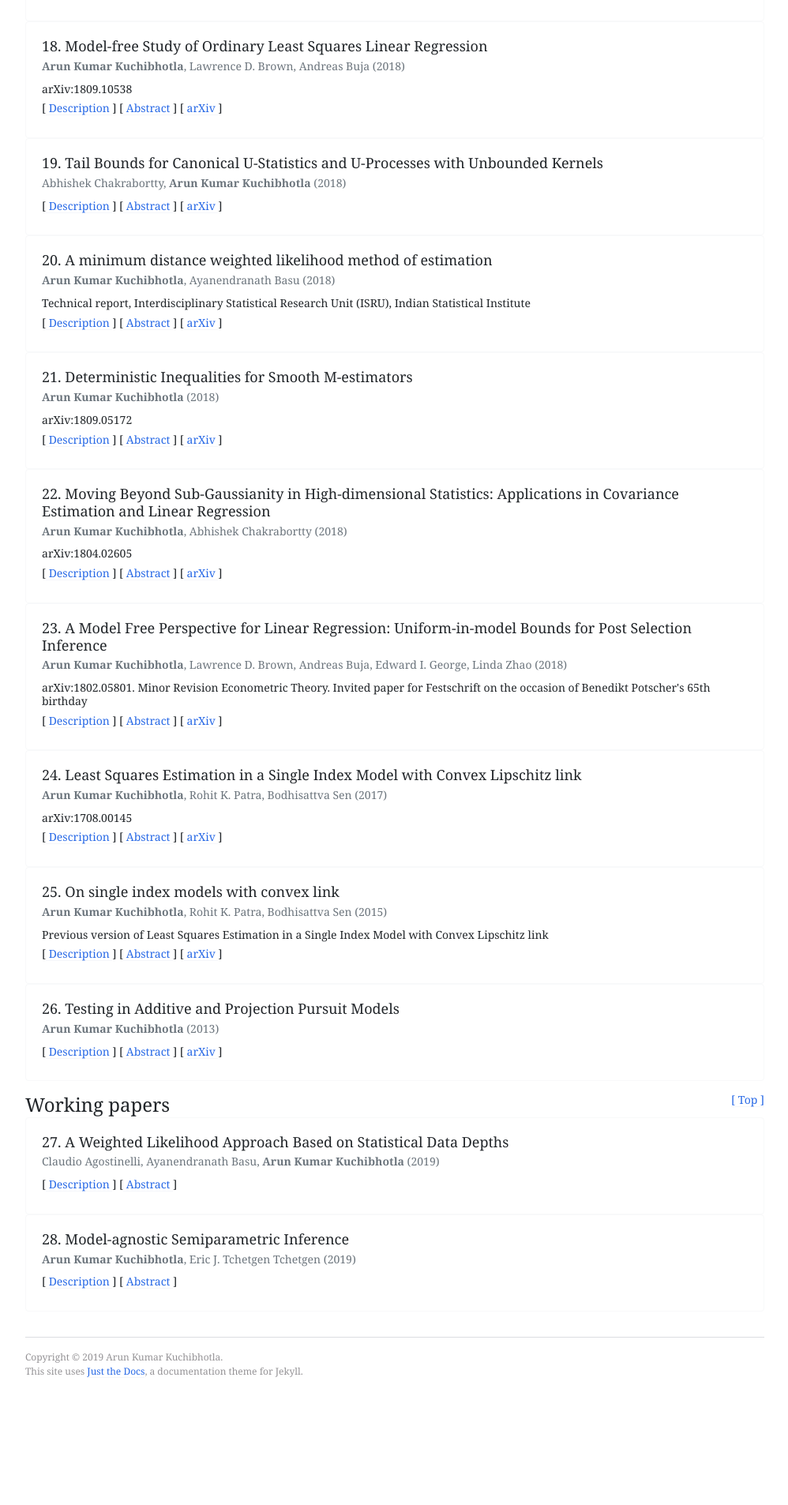
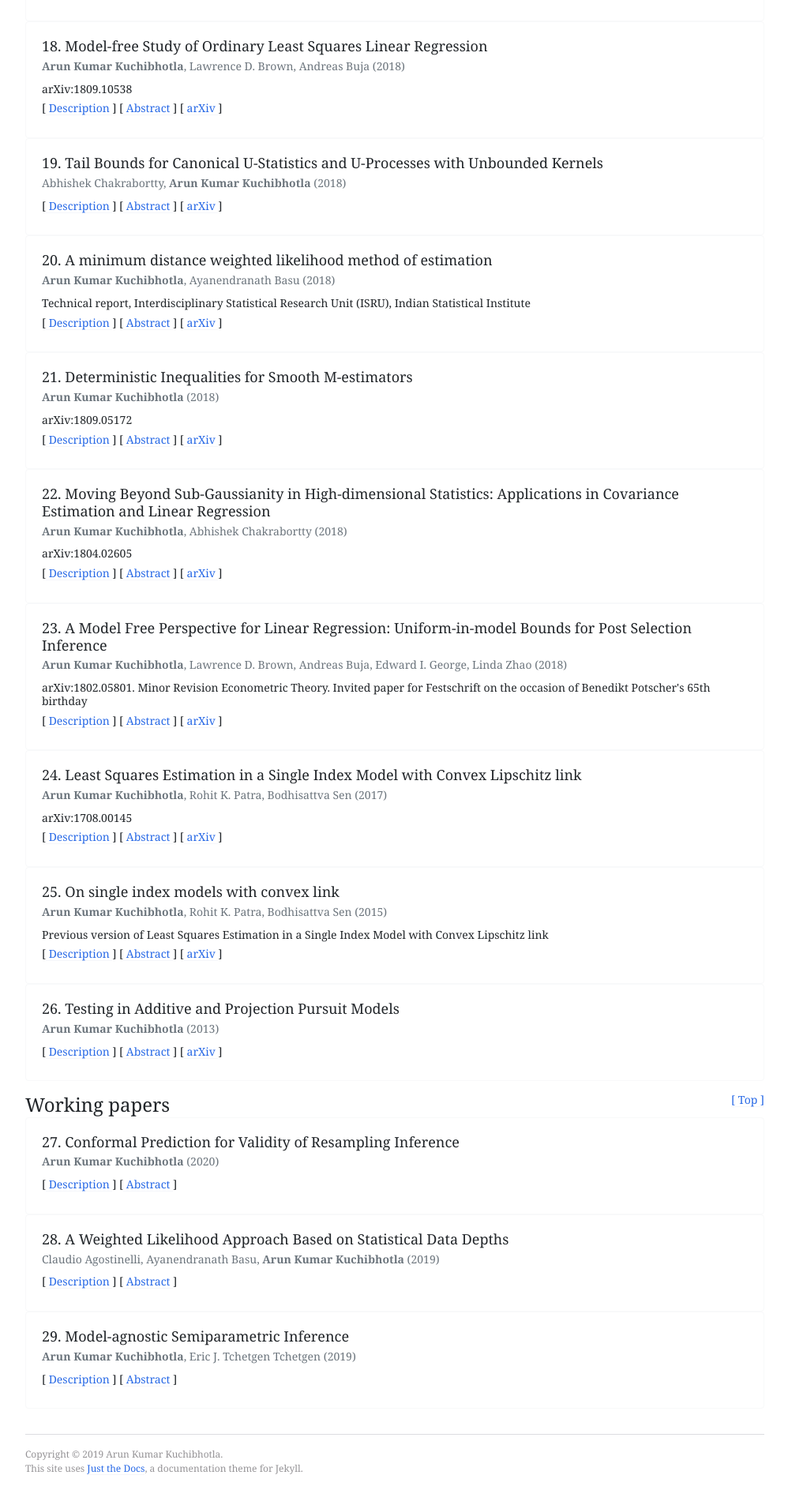
Before and after one commit to Arun-Kuchibhotla/Arun-Kuchibhotla.github.io, a Jekyll site: the page built from docs/research.md, in a window 1280 px wide. Shown: the part 2794-4700 px from the top of the page at 79% size, without its empty margins (240-1238 px from the left). Built offline with Jekyll 4.4.1, drawn with Linux system fonts in a browser that asks for light colours; nearby versions of some CDN libraries; part of the change alters nothing that is shown.

Commit message:
Added working paper

```diff
--- a/_data/publications.json
+++ b/_data/publications.json
@@ -1,4 +1,27 @@
 [
+		{
+		"type": "Working paper",
+		"work_type": "Working paper",
+		"id":33,
+		"title": "Conformal Prediction for Validity of Resampling Inference",
+		"year": 2020,
+		"authors": [
+			{
+				"name": "Arun Kumar Kuchibhotla"
+			}
+		],
+		"use": true,
+		"topic":[
+			{
+				"topic": "Bootstrap"
+			},
+			{
+				"topic": "Conformal Prediction"
+			}
+		],
+		"abstract": "This note describes a deficiency of traditional proofs of consistency of resampling techniques for statistical inference and provides a simple solution based on conformal prediction.",
+		"description": "Traditional bootstrap consistency results have a gap and do not complete the proof of consistency of such inference because the practical bootstrap technique is limited by finite computational power. In this paper, we discuss this issue in detail and provide an alternative solution that does not require empirical bootstrap distribution to converge to the true bootstrap distribution conditional on the data."
+	},
 	{
 		"type": "Preprint",
 		"work_type": "Preprint",
```
Also changed, not shown: 1 other file.
